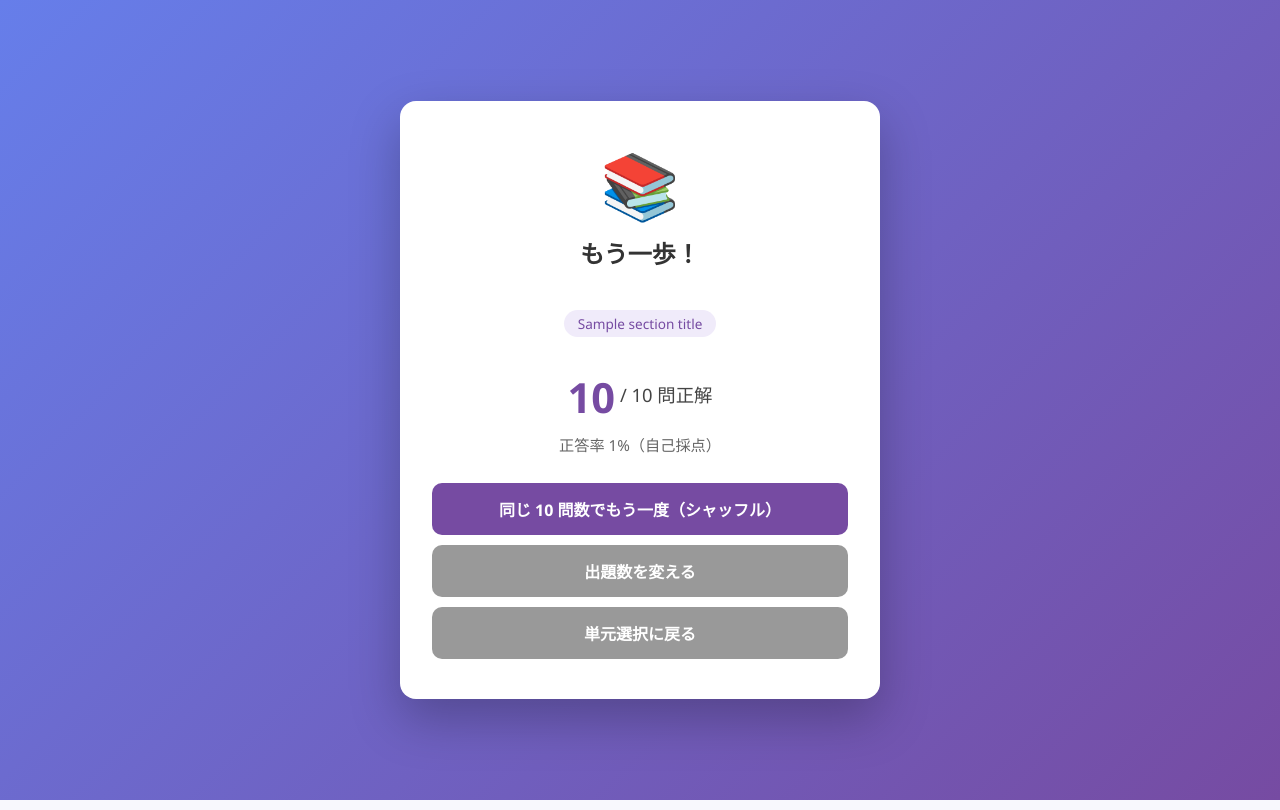
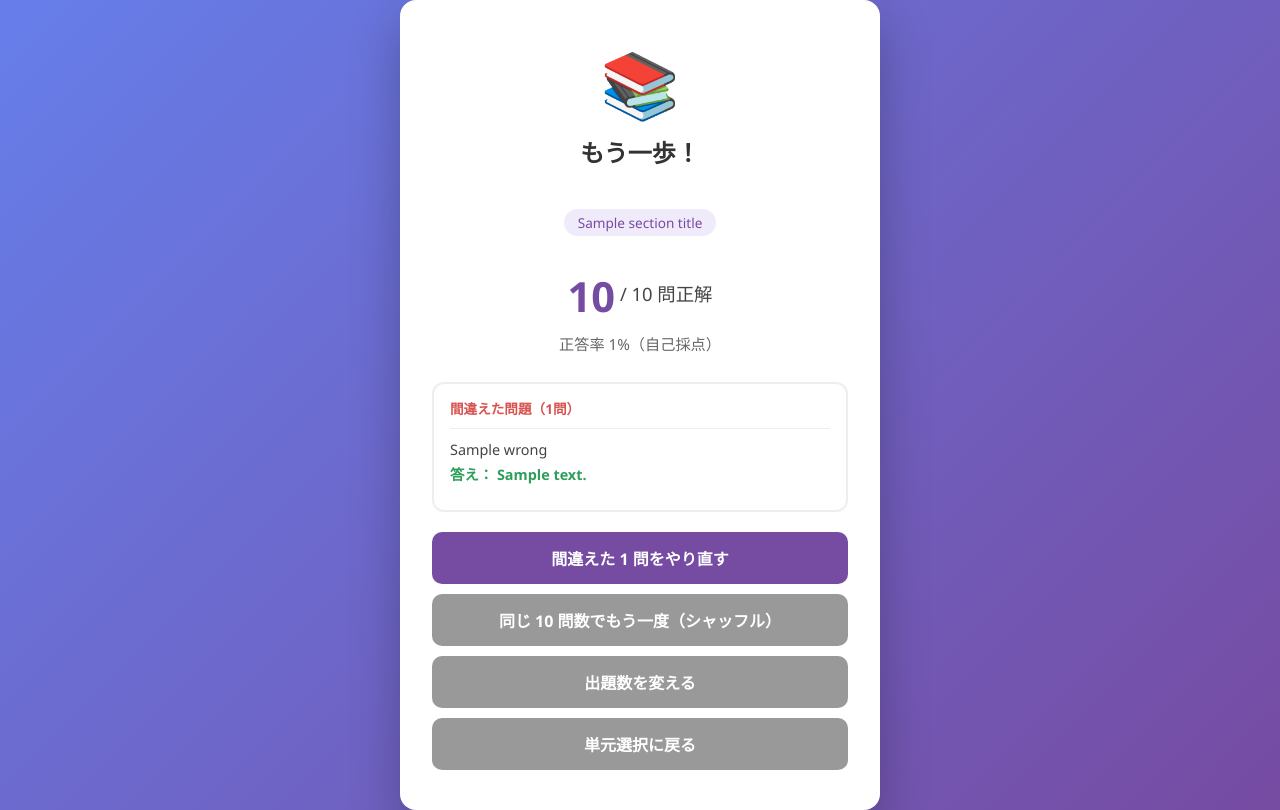
Before and after one commit to ktakami-del/ecquiz-app, a Flask app: template Templates/result.html in a window 1280 px wide. Run offline with Flask 3, Linux system fonts and the light colour scheme; the template is opened without the code that fills it: most values are stand-ins (such as "Sample title", 1, 10 or a date in 2020).

Commit message:
間違えた問題のやり直し機能を追加

```diff
--- a/Templates/base.html
+++ b/Templates/base.html
@@ -134,6 +134,30 @@
       font-size: 0.95rem;
       color: #666;
     }
+    .review {
+      text-align: left;
+      max-height: 40vh;
+      overflow-y: auto;
+      border: 2px solid #eee;
+      border-radius: 12px;
+      padding: 14px 16px;
+      margin-bottom: 20px;
+    }
+    .review-title {
+      font-size: 0.85rem;
+      font-weight: bold;
+      color: #d9534f;
+      margin-bottom: 10px;
+    }
+    .review-item {
+      padding: 10px 0;
+      border-top: 1px solid #eee;
+      font-size: 0.9rem;
+      line-height: 1.5;
+    }
+    .review-item:first-of-type { border-top: none; padding-top: 0; }
+    .review-q { color: #444; margin-bottom: 4px; }
+    .review-a { color: #2e9e5b; font-weight: bold; }
     .result-icon { font-size: 4rem; margin-bottom: 8px; }
     .correct { color: #2e9e5b; }
     .incorrect { color: #d9534f; }
--- a/Templates/result.html
+++ b/Templates/result.html
@@ -18,9 +18,28 @@
     <div class="score-percent">正答率 {{ percent }}%（自己採点）</div>
   </div>
 
-  <a class="btn" href="{{ url_for('start', section_id=section_id, count=total) }}">
-    同じ {{ total }} 問数でもう一度（シャッフル）
-  </a>
+  {% if wrong %}
+    <div class="review">
+      <div class="review-title">間違えた問題（{{ wrong|length }}問）</div>
+      {% for q in wrong %}
+        <div class="review-item">
+          <div class="review-q">{{ q.question }}</div>
+          <div class="review-a">答え： {{ q.answer }}</div>
+        </div>
+      {% endfor %}
+    </div>
+    <a class="btn" href="{{ url_for('retry', section_id=section_id) }}">
+      間違えた {{ wrong|length }} 問をやり直す
+    </a>
+    <a class="btn secondary" href="{{ url_for('start', section_id=section_id, count=total) }}">
+      同じ {{ total }} 問数でもう一度（シャッフル）
+    </a>
+  {% else %}
+    <a class="btn" href="{{ url_for('start', section_id=section_id, count=total) }}">
+      同じ {{ total }} 問数でもう一度（シャッフル）
+    </a>
+  {% endif %}
+
   <a class="btn secondary" href="{{ url_for('setup', section_id=section_id) }}">出題数を変える</a>
   <a class="btn secondary" href="{{ url_for('index') }}">単元選択に戻る</a>
 {% endblock %}
--- a/app.py
+++ b/app.py
@@ -207,11 +207,35 @@ def start(section_id):
     order = list(range(total))
     random.shuffle(order)  # 出題順をシャッフル
     order = order[:count]  # 先頭 count 問だけを今回の出題にする
+    return begin_quiz(section_id, order)
+
+
+@app.route("/retry/<section_id>")
+def retry(section_id):
+    """間違えた問題だけをもう一度出題する（結果画面から）"""
+    section = get_section(section_id)
+    quiz_state = current_quiz(section_id)
+    if quiz_state is None:
+        return redirect(url_for("setup", section_id=section_id))
+
+    # 直前の回で「不正解」にした問題だけを出題対象にする。
+    # Excel が編集されて問題が減った場合に備え、範囲外の番号は捨てる。
+    wrong = [i for i in quiz_state.get("wrong", []) if i < len(section["questions"])]
+    if not wrong:
+        return redirect(url_for("result", section_id=section_id))
+
+    random.shuffle(wrong)
+    return begin_quiz(section_id, wrong)
+
+
+def begin_quiz(section_id, order):
+    """出題リストを受け取り、セッションを初期化してクイズ画面へ送る"""
     session["quiz"] = {
         "section_id": section_id,
         "order": order,
         "pos": 0,      # 現在の出題位置（0始まり）
         "score": 0,    # 自己採点で「正解」にした数
+        "wrong": [],   # 「不正解」にした問題の番号（やり直し用）
     }
     session.pop("last", None)
     return redirect(url_for("quiz", section_id=section_id))
@@ -307,6 +331,9 @@ def grade(section_id):
 
     if request.form.get("judge") == "correct":
         quiz_state["score"] += 1
+    else:
+        # 間違えた問題は控えておき、結果画面から復習・やり直しできるようにする
+        quiz_state.setdefault("wrong", []).append(quiz_state["order"][quiz_state["pos"]])
 
     quiz_state["pos"] += 1  # 次の問題へ進める
     session.pop("last", None)
@@ -328,6 +355,11 @@ def result(section_id):
     score = quiz_state["score"]
     total = len(quiz_state["order"])
     percent = round(score / total * 100) if total else 0
+
+    # 間違えた問題の一覧（復習用）。Excel が編集された場合に備えて範囲外は除く。
+    questions = section["questions"]
+    wrong = [questions[i] for i in quiz_state.get("wrong", []) if i < len(questions)]
+
     return render_template(
         "result.html",
         section_id=section_id,
@@ -335,6 +367,7 @@ def result(section_id):
         score=score,
         total=total,
         percent=percent,
+        wrong=wrong,
     )
 
 
```
Also changed, not shown: DEPLOY.md (added, +127 -0 lines), package-lock.json (added).
